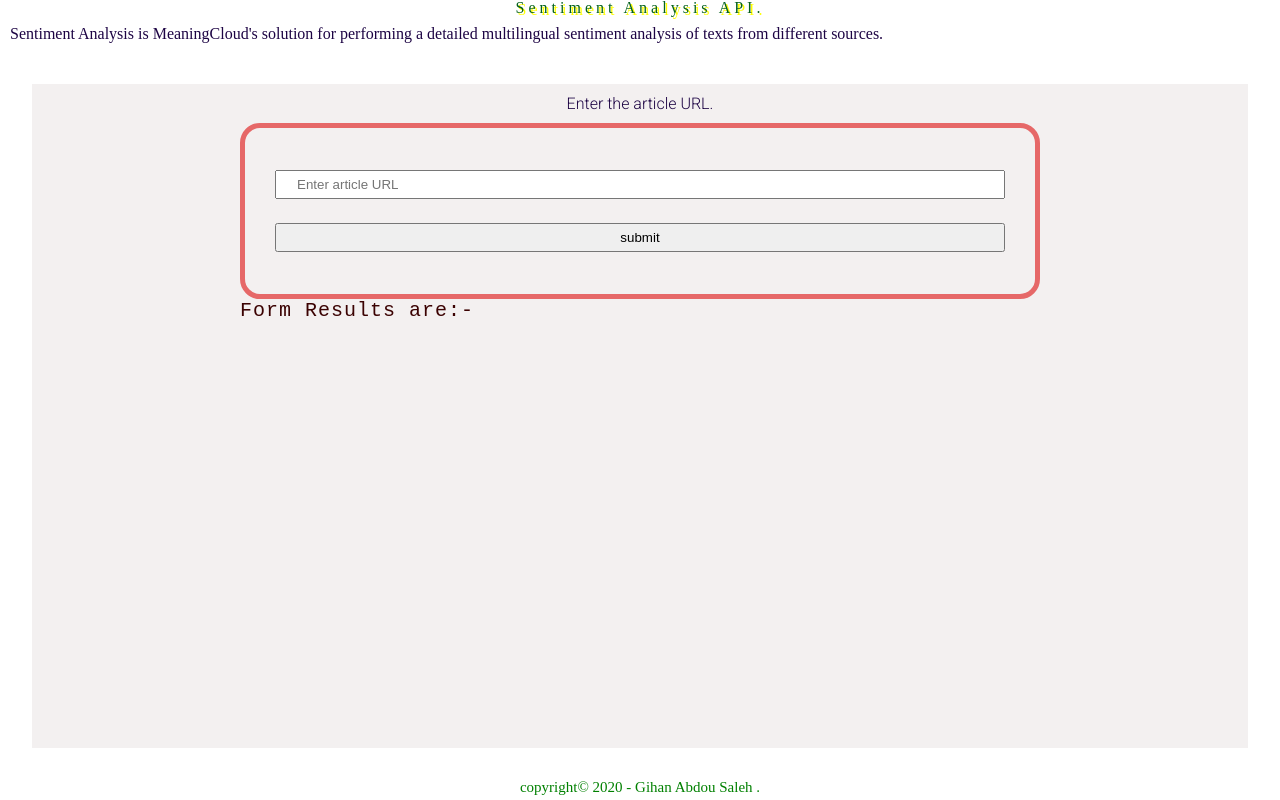
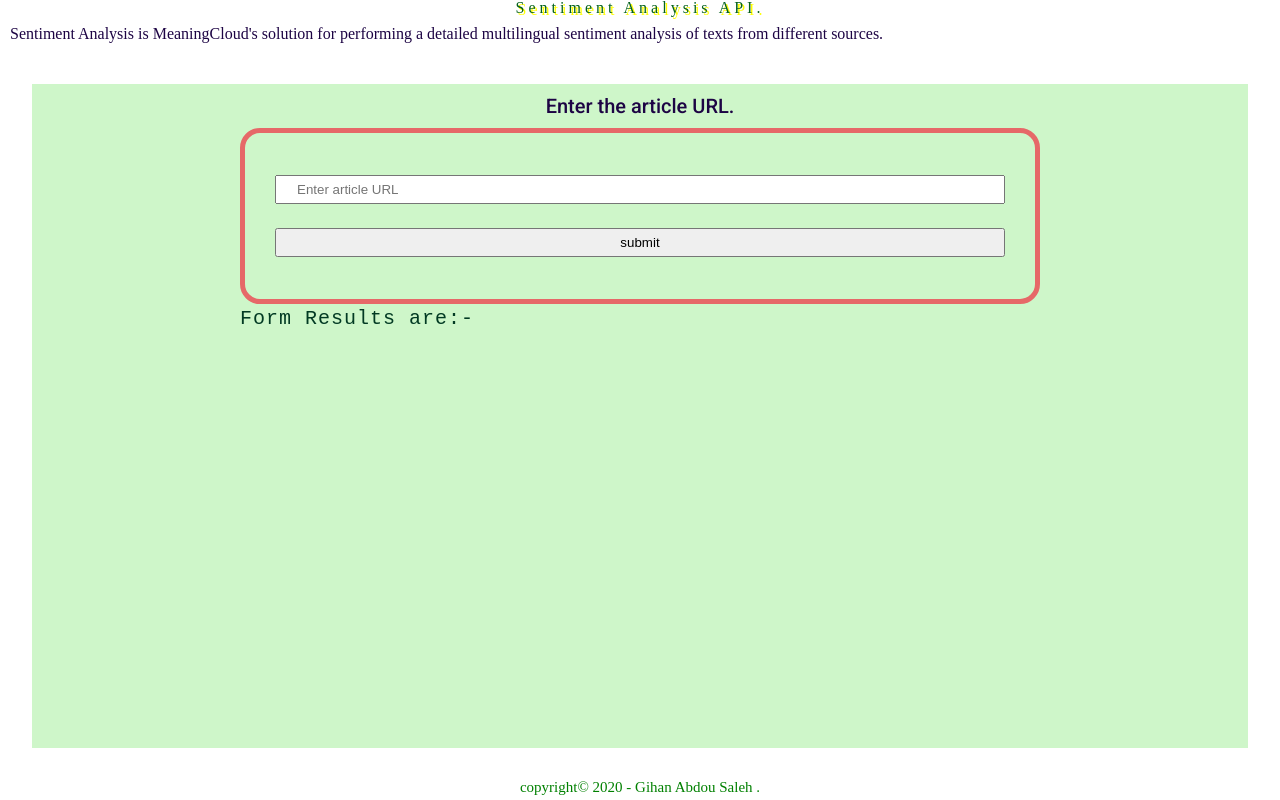
Before and after one commit to gihan72/Evalute_articls-nlp, a website built with webpack: page src/client/views/index.html in a window 1280 px wide. Built offline with nearby package versions, Linux system fonts and the light colour scheme.

Commit message:
Update base.scss

```diff
--- a/src/client/styles/base.scss
+++ b/src/client/styles/base.scss
@@ -13,23 +13,31 @@ main {
     justify-content: center;
     text-align: center;
     margin: 2rem;
-    font: 300 1rem "Roboto", sans-serif;
-    background: rgba(238, 234, 234, 0.7);
+    font: 20px "Roboto", sans-serif;
+    background: rgba(186, 243, 179, 0.7);
 }
 
 p {
     margin: 10px;
     color:$mycolor;
 }
+.ti{
+    font-size: 30px;
+text-decoration:dashed ;
+text-underline-position:15px ;
+padding-top: 30px;
+color:rgb(112, 6, 6);
 
+}
 .nono{
     font-size: 20px;
-
-    color: rgb(59, 2, 2);
+   line-height:30px;
+    color: rgb(2, 58, 35);
     font-family: 'Courier New', Courier, monospace;
     letter-spacing: 1px;
-    font-weight: 500px;
+    font-weight: 800px;
     text-align: left;
+
 }
 
 section {
```
